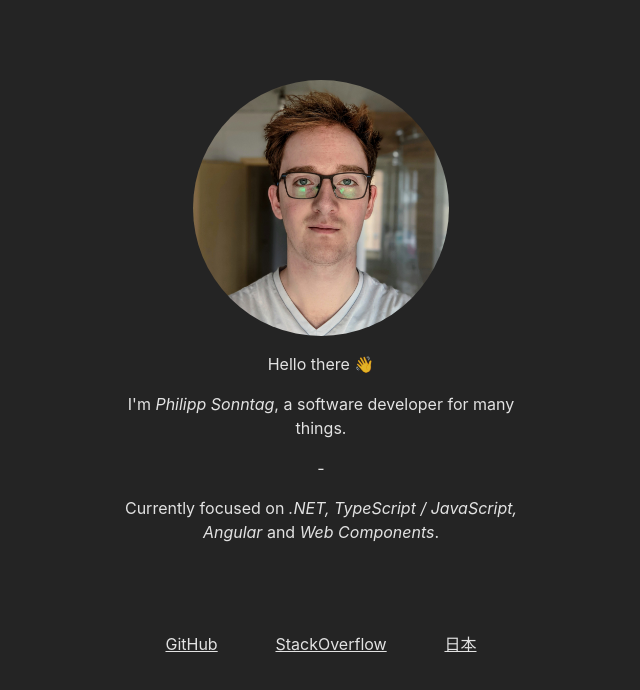
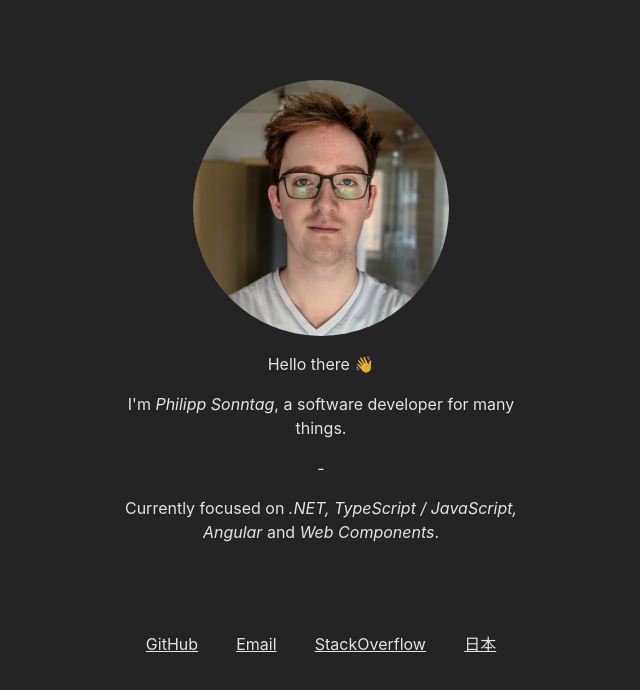
Before and after one commit to sonntag-philipp/flypsi-website, a Svelte app: page / in a window 1280 px wide. Shown: the top 690 px of the page, without its empty margins (319-959 px from the left). Built offline with nearby package versions, Linux system fonts and the light colour scheme.

Commit message:
Updated assets

```diff
--- a/src/App.svelte
+++ b/src/App.svelte
@@ -1,10 +1,10 @@
 <script lang="ts">
-  import profilePicture from './assets/profile_picture.png'
+  import profilePicture from './assets/profile_picture.webp'
 </script>
 
 <main class="w-full h-full flex justify-center">
   <div class="w-full xl:w-4/12 flex justify-evenly flex-col items-center">
-    <div class="flex items-center flex-col text-center">
+    <div class="flex items-center flex-col text-center mx-3">
       <img src={profilePicture} class="rounded-full h-64 w-64 aspect-square overflow-hidden" alt="Svelte Logo" />
       <h1 class="mt-4">Hello there 👋</h1>
       <h1 class="mt-4">I'm <span class="italic">Philipp Sonntag</span>, a software developer for many things.</h1>
@@ -17,6 +17,7 @@
     </div>
     <div class="flex flex-col md:flex-row w-full justify-evenly items-center mb-14">
       <a href="https://github.com/sonntag-philipp">GitHub</a>
+      <a href="mailto:contact@flyp.si">Email</a>
       <a href="https://stackoverflow.com/users/11581799">StackOverflow</a>
       <a href="https://open.spotify.com/playlist/7kTZKAN5U7uyDPwVOm1Ec4?si=275e733f72b046d4">日本</a>
     </div>
```
Also changed, not shown: src/assets/profile_picture.png (deleted), src/assets/profile_picture.webp (added).
